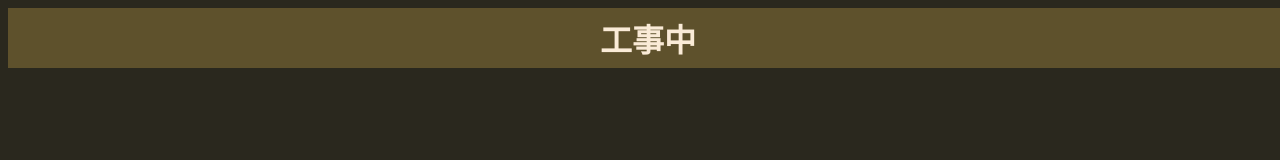
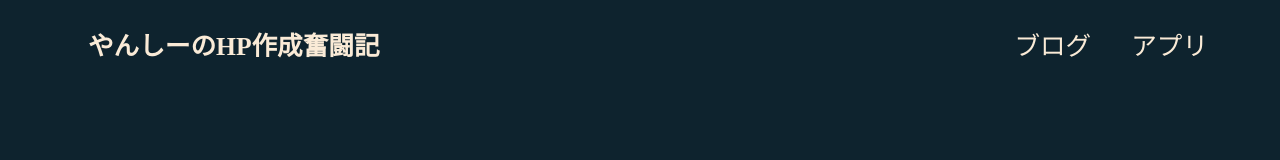
Before and after one commit to yansee2022/homepage, a plain HTML site: page index.html in a window 1280 px wide. Drawn offline with Linux system fonts and the light colour scheme.

Commit message:
ヘッダーの配置変更

```diff
--- a/index.html
+++ b/index.html
@@ -9,7 +9,20 @@
     </head>
     <body>
         <header class="header">
-            <h1>工事中</h1>
+            <div class="inner">
+                <div class="wrap">
+                    <h1>やんしーのHP作成奮闘記</h1>
+                    <nav>
+                        <ul>
+                            <li>ブログ</li>
+                            <li>アプリ</li>
+                        </ul>
+                    </nav>
+                </div>
+            </div>
         </header>
+        <main>
+
+        </main>
     </body>
 </html>
--- a/style.css
+++ b/style.css
@@ -1,18 +1,35 @@
-body{
-    background-color: rgb(42, 40, 30);
+body,header{
+    background-color: rgb(14, 35, 46);
 }
-
 header {
     position: fixed;
-    display: flex;
+    /* display: flex; */
     width: 100%;
     height: 60px;
-    background-color: rgb(94, 81, 44);
+}
+header h1 {
+    margin-left: 40px;
+    color: antiquewhite;
+    font-size: 2vw;
+}
+ul {
+    display: flex;
+    list-style: none;
+    color: antiquewhite;
+    /* font-size: 28px; */
+}
+ul li {
+    margin-right: 40px;
+    font-size: 2vw;
+}
+.wrap {
+    display: flex;
+}
+header .wrap {
+    justify-content: space-between;
     align-items: center;
-  }
-
-  header h1 {
-    margin-right: auto;
-    margin-left: auto;
-    color: antiquewhite;
-  }
+}
+.inner {
+    max-width: 1200px;
+    margin: 0 auto;
+}
```
